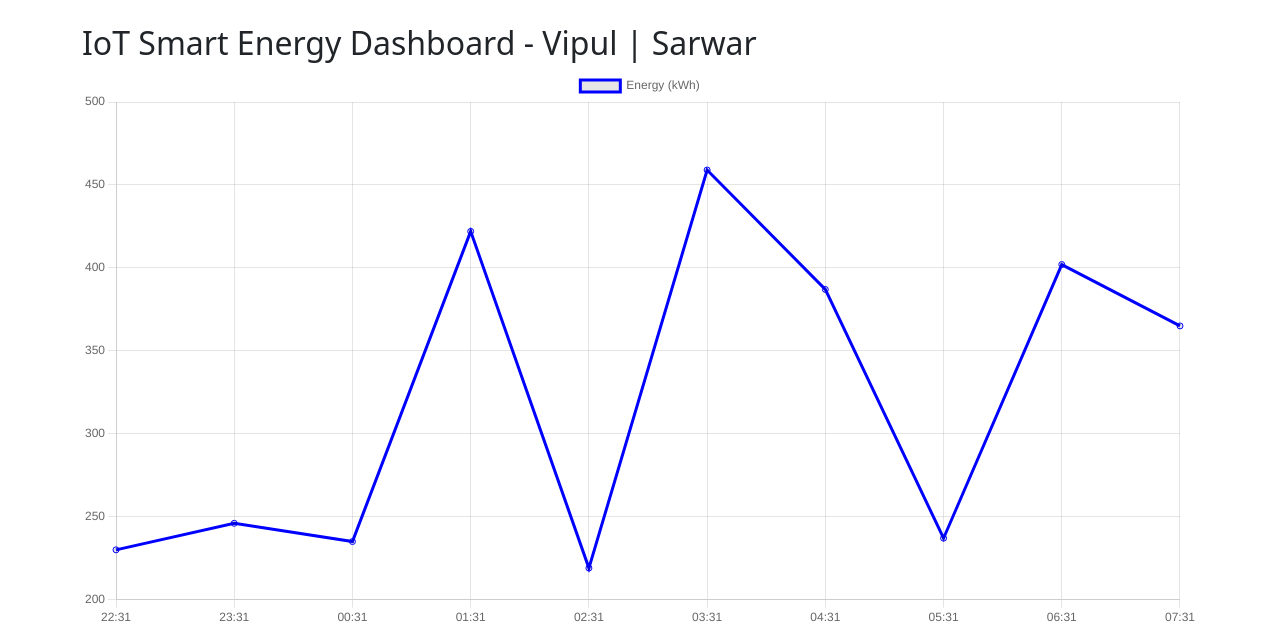
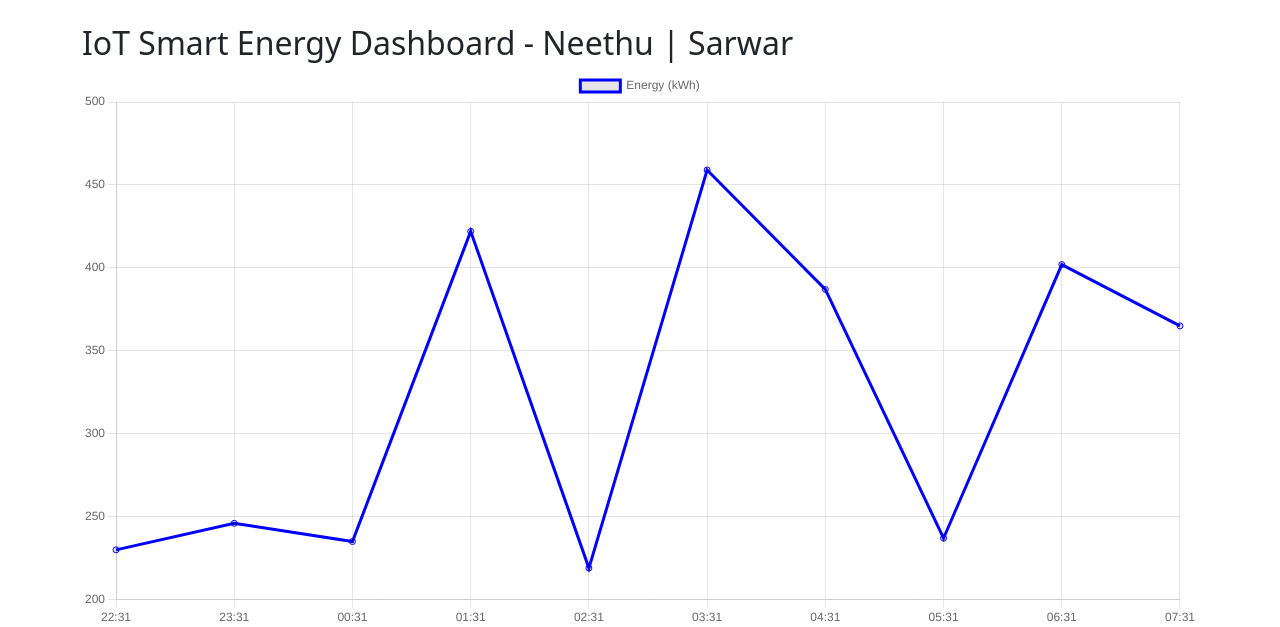
Before and after one commit to SarwarEdunetGithub/energy_project, a Django app: page / in a window 1280 px wide. Shown: the top 627 px of the page. Run offline with Django 5.2, Linux system fonts and the light colour scheme.

Commit message:
name change

```diff
--- a/templates/dashboard.html
+++ b/templates/dashboard.html
@@ -6,7 +6,7 @@
   <script src="https://cdn.jsdelivr.net/npm/chart.js"></script>
 </head>
 <body class="container py-4">
-  <h2>IoT Smart Energy Dashboard - Vipul | Sarwar</h2>
+  <h2>IoT Smart Energy Dashboard - Neethu | Sarwar</h2>
   <canvas id="energyChart"></canvas>
   <canvas id="tempChart" class="mt-4"></canvas>
 
```
